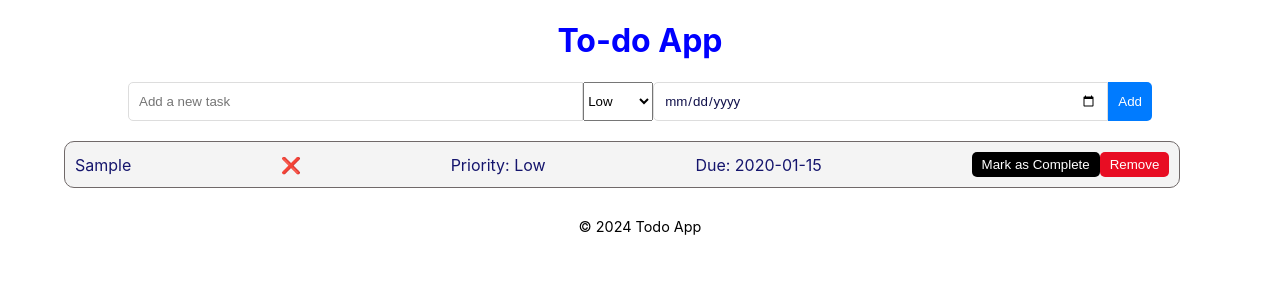
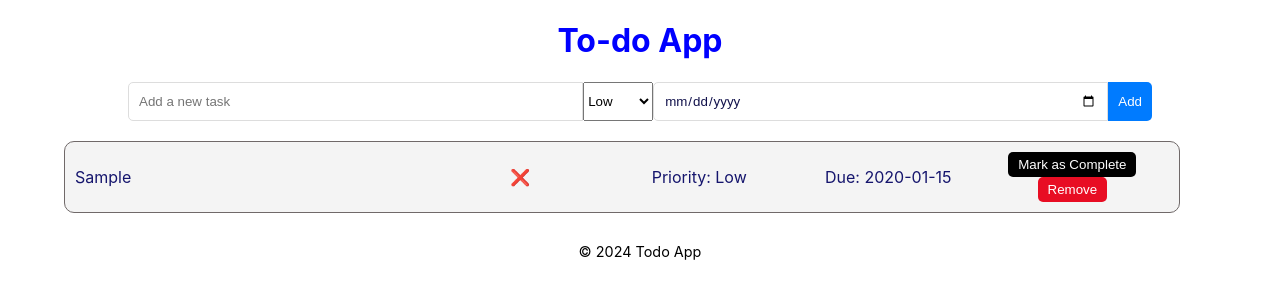
Before and after one commit to davidxv15/ToDo, a React (Create React App) app: page / in a window 1280 px wide. Both pictures are taken after typing "Sample", "2020-01-15" into the empty fields and a click on the button "Add". Shown: the top 300 px of the page. Built offline with nearby package versions, Linux system fonts and the light colour scheme.

Commit message:
li content align

```diff
--- a/src/components/TodoItem.css
+++ b/src/components/TodoItem.css
@@ -1,7 +1,32 @@
 .high-priority {
-    color: rgb(211, 18, 18);
+    color: rgb(211, 18, 18); /*red bold or animation conveys importance */
   }
 
 .med-priority {
-  color: rgb(221, 160, 17);
+  color: rgb(221, 160, 17); /*orange or yellow conveys medium */
 }
+
+li {
+  display: flex;
+  align-items: center; /* Vertically center items */
+  justify-content: space-between; /* Space out items evenly */
+  padding: 10px;
+  border-bottom: 1px solid #ccc;
+}
+
+li span {
+  margin-right: 10px; /* Optional: Add some space between spans */
+}
+
+/* Ensure specific spans are given enough width */
+li .task-text {
+  flex: 2; /* Adjust flex values based on your layout needs */
+}
+
+li .completion-status,
+li .priority,
+li .due-date,
+li .actions {
+  flex: 1;
+  text-align: center; /* Center text if needed */
+}
```
